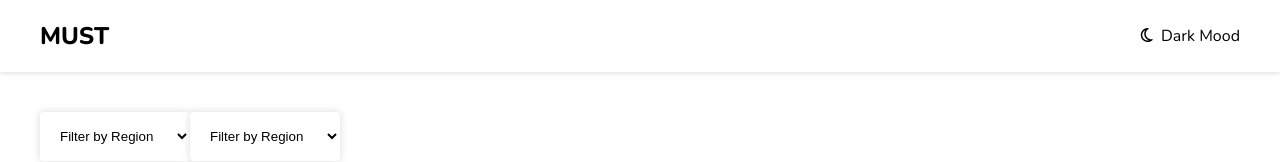
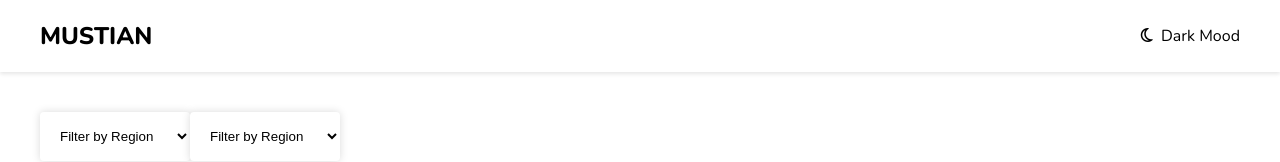
Before and after one commit to Qamar-Web-developer/Student-Marks-Showing-Project, a React (Vite) app: page / in a window 1280 px wide. Shown: the top 162 px of the page. Built offline with nearby package versions, Linux system fonts and the light colour scheme.

Commit message:
change must by mustian

```diff
--- a/component/Header.jsx
+++ b/component/Header.jsx
@@ -13,7 +13,7 @@ else{
 
        <header className="header-container">
       <div className="header-content">
-        <h2 className="title"><a href="/">MUST</a></h2>
+        <h2 className="title"><a href="/">MUSTIAN</a></h2>
         <p className="theme-changer"
         onClick={()=>{
           setDark(!isDark)
```
